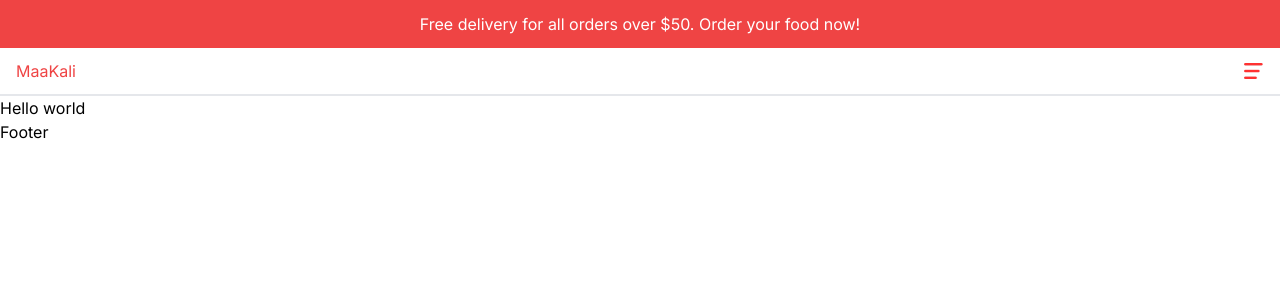
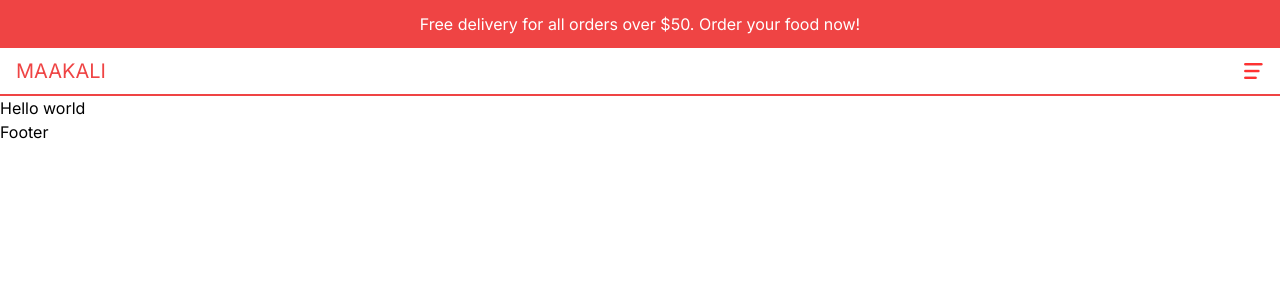
Before and after one commit to Svmpankaj/Restaurant-Food-Delivery-App, a Next.js app: page / in a window 1280 px wide. Shown: the top 300 px of the page. Built offline with nearby package versions, Linux system fonts and the light colour scheme.

Commit message:
open close is added

```diff
--- a/src/components/Menu.tsx
+++ b/src/components/Menu.tsx
@@ -1,10 +1,17 @@
+"use client";
+
 import Image from "next/image";
-import React from "react";
+import React, { useState } from "react";
 
 const Menu = () => {
+  const [open, setOpen] = useState(false);
   return (
     <div>
-      <Image src="/open.png" alt="" width={20} height={20} />
+      {!open ? (
+        <Image src="/open.png" alt="" width={20} height={20} />
+      ) : (
+        <Image src="/close.png" alt="" width={20} height={20} />
+      )}
     </div>
   );
 };
--- a/src/components/Navbar.tsx
+++ b/src/components/Navbar.tsx
@@ -4,9 +4,9 @@ import Link from "next/link";
 
 const Navbar = () => {
   return (
-    <div className="h-12 text-red-500 p-4 flex items-center justify-between border-b-2">
+    <div className="h-12 text-red-500 p-4 flex items-center justify-between border-b-2 border-b-red-500 uppercase">
       {/* LOGO  */}
-      <div>
+      <div className="text-xl">
         <Link href="/"> MaaKali </Link>
       </div>
       {/* MOBILE MINU */}
```
